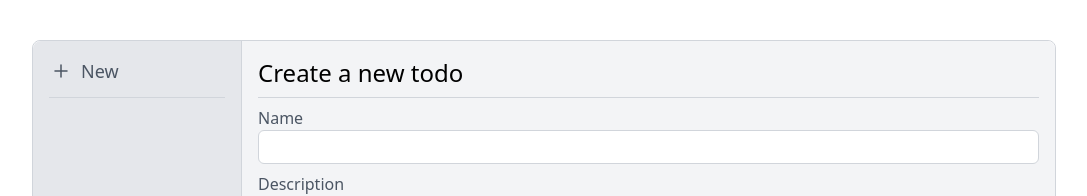
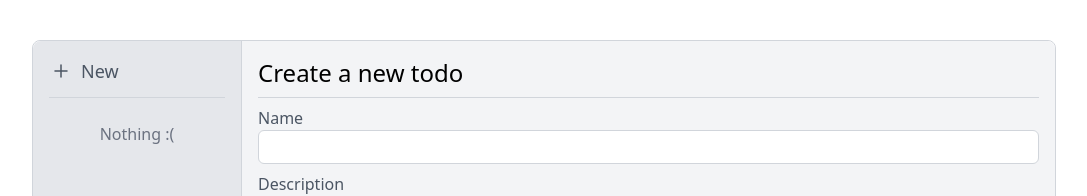
Before and after one commit to SimonVreman/todoapp, a Next.js app: page /todo/add in a window 1280 px wide. Shown: the top 196 px of the page, without its empty margins (96-1183 px from the left). Built offline with nearby package versions, Linux system fonts and the light colour scheme; what mobx-persist-store would draw is missing.

Commit message:
feat: searching todos

```diff
--- a/components/Navigation/Navigation.tsx
+++ b/components/Navigation/Navigation.tsx
@@ -14,6 +14,8 @@ import dayjs from "dayjs"
 const Navigation = () => {
   const { todoStore } = useStore()
   const [todos, setTodos] = useState<Todo[]>([])
+  const [filteredTodos, setFilteredTodos] = useState<Todo[]>([])
+  const [search, setSearch] = useState<string>("")
   const [loading, setLoading] = useState<boolean>(true)
 
   const pathname = usePathname()
@@ -24,18 +26,22 @@ const Navigation = () => {
     setLoading(false)
   }, [todoStore.todos])
 
+  useEffect(() => {
+    setFilteredTodos(search.length ? todos.filter((todo) => (todo.name + todo.description).includes(search)) : todos)
+  }, [search, todos])
+
   if (loading) {
     return <NavigationLoading />
   }
 
-  const notDone = todos.filter((todo) => !todo.done)
+  const notDone = filteredTodos.filter((todo) => !todo.done)
   const groups = {
     Overdue: notDone.filter((todo) => todo.timestamp && todo.timestamp < Date.now()),
     Today: notDone.filter((todo) => todo.timestamp && dayjs(todo.timestamp).diff(dayjs(), "day") === 0),
     Tomorrow: notDone.filter((todo) => todo.timestamp && dayjs(todo.timestamp).diff(dayjs(), "day") === 1),
     Later: notDone.filter((todo) => todo.timestamp && dayjs(todo.timestamp).diff(dayjs(), "day") > 1),
     "No due date": notDone.filter((todo) => !todo.timestamp),
-    Done: todos.filter((todo) => todo.done),
+    Done: filteredTodos.filter((todo) => todo.done),
   }
 
   return (
@@ -51,11 +57,25 @@ const Navigation = () => {
         </Link>
       </div>
       <div className={"flex flex-col overflow-y-scroll"}>
-        {Object.keys(groups).map((group) => {
-          const todos = groups[group]
-          if (todos.length === 0) return null
-          return <NavigationGroup key={group} title={group} todos={groups[group]} active={active} />
-        })}
+        {todos && todos.length !== 0 && (
+          <input
+            type={"search"}
+            placeholder={"Search..."}
+            className={
+              "rounded-md border border-gray-300 p-1 my-2 focus:outline-none focus:border-gray-400 transition-colors"
+            }
+            value={search}
+            onChange={(e) => setSearch(e.target.value)}
+          />
+        )}
+        {todos &&
+          todos.length !== 0 &&
+          Object.keys(groups).map((group) => {
+            const todos = groups[group]
+            if (todos.length === 0) return null
+            return <NavigationGroup key={group} title={group} todos={groups[group]} active={active} />
+          })}
+        {!todos.length && <div className={"text-gray-500 text-center mt-4"}>Nothing :(</div>}
       </div>
     </div>
   )
```
